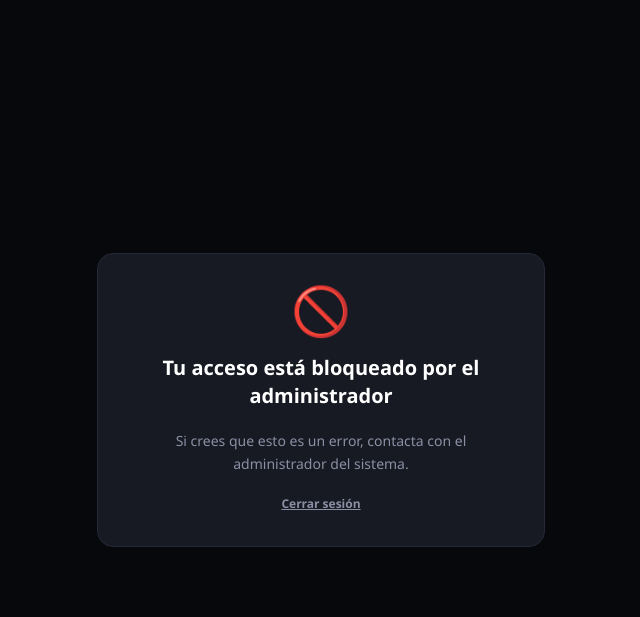
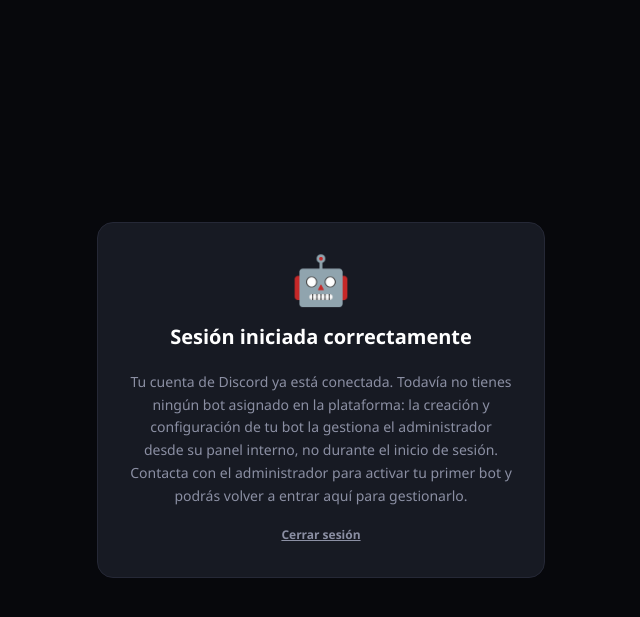
Before and after one commit to nunofr-10/X1CLNTDSCRDXX_SCRT_MMXXVI, a Flask app: page /no-access in a window 1280 px wide. Shown: the top 617 px of the page, without its empty margins (319-959 px from the left). Run offline with Flask 3, Linux system fonts and the light colour scheme; some libraries are stand-ins or nearby versions.

Commit message:
Add files via upload

```diff
--- a/templates/no_access.html
+++ b/templates/no_access.html
@@ -3,7 +3,7 @@
 <head>
 <meta charset="UTF-8">
 <meta name="viewport" content="width=device-width, initial-scale=1.0">
-<title>Dashboard · Acceso bloqueado</title>
+<title>Dashboard · {% if blocked %}Acceso bloqueado{% else %}Configura tu bot{% endif %}</title>
 <link rel="icon" type="image/svg+xml" href="{{ url_for('static', filename='favicon.svg') }}">
 <script src="https://cdn.tailwindcss.com"></script>
 <script>
@@ -34,11 +34,23 @@
 
 <main class="min-h-screen flex items-center justify-center px-6">
   <div class="max-w-md w-full bg-panel border border-border rounded-2xl p-8 text-center space-y-5">
-    <div class="text-5xl">🚫</div>
-    <h1 class="text-xl font-bold text-white">Tu acceso está bloqueado por el administrador</h1>
-    <p class="text-sm text-muted leading-relaxed">
-      Si crees que esto es un error, contacta con el administrador del sistema.
-    </p>
+    {% if blocked %}
+      <div class="text-5xl">🚫</div>
+      <h1 class="text-xl font-bold text-white">Tu acceso está bloqueado por el administrador</h1>
+      <p class="text-sm text-muted leading-relaxed">
+        Si crees que esto es un error, contacta con el administrador del sistema.
+      </p>
+    {% else %}
+      <div class="text-5xl">🤖</div>
+      <h1 class="text-xl font-bold text-white">Sesión iniciada correctamente</h1>
+      <p class="text-sm text-muted leading-relaxed">
+        Tu cuenta de Discord ya está conectada. Todavía no tienes ningún bot
+        asignado en la plataforma: la creación y configuración de tu bot la
+        gestiona el administrador desde su panel interno, no durante el
+        inicio de sesión. Contacta con el administrador para activar tu
+        primer bot y podrás volver a entrar aquí para gestionarlo.
+      </p>
+    {% endif %}
     {% if user %}
       <p class="text-xs text-muted">
         Conectado como <span class="text-slate-200 font-medium">{{ user.username }}</span>
```
Also changed, not shown: templates/admin.html (+11 -4 lines).
